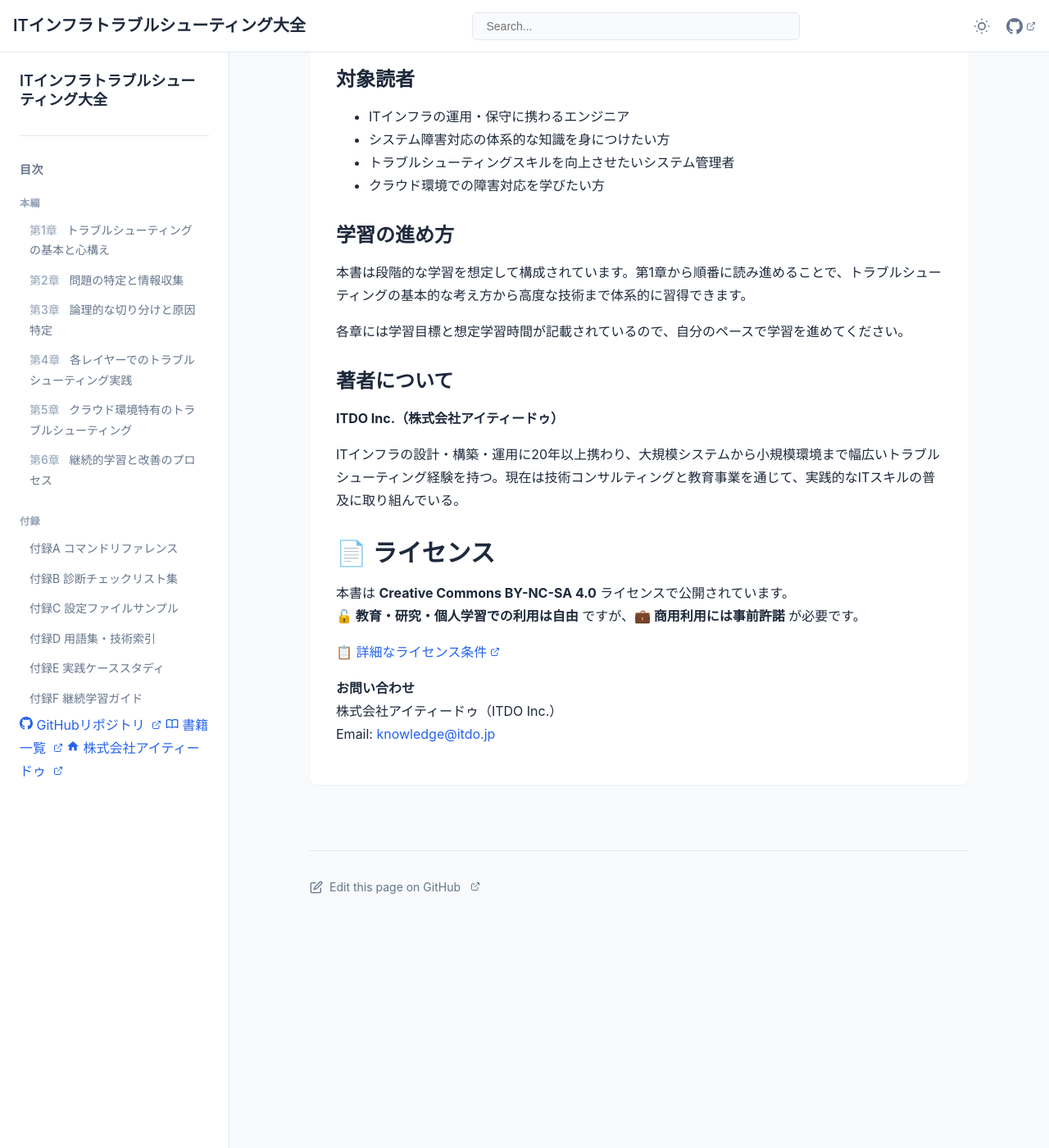
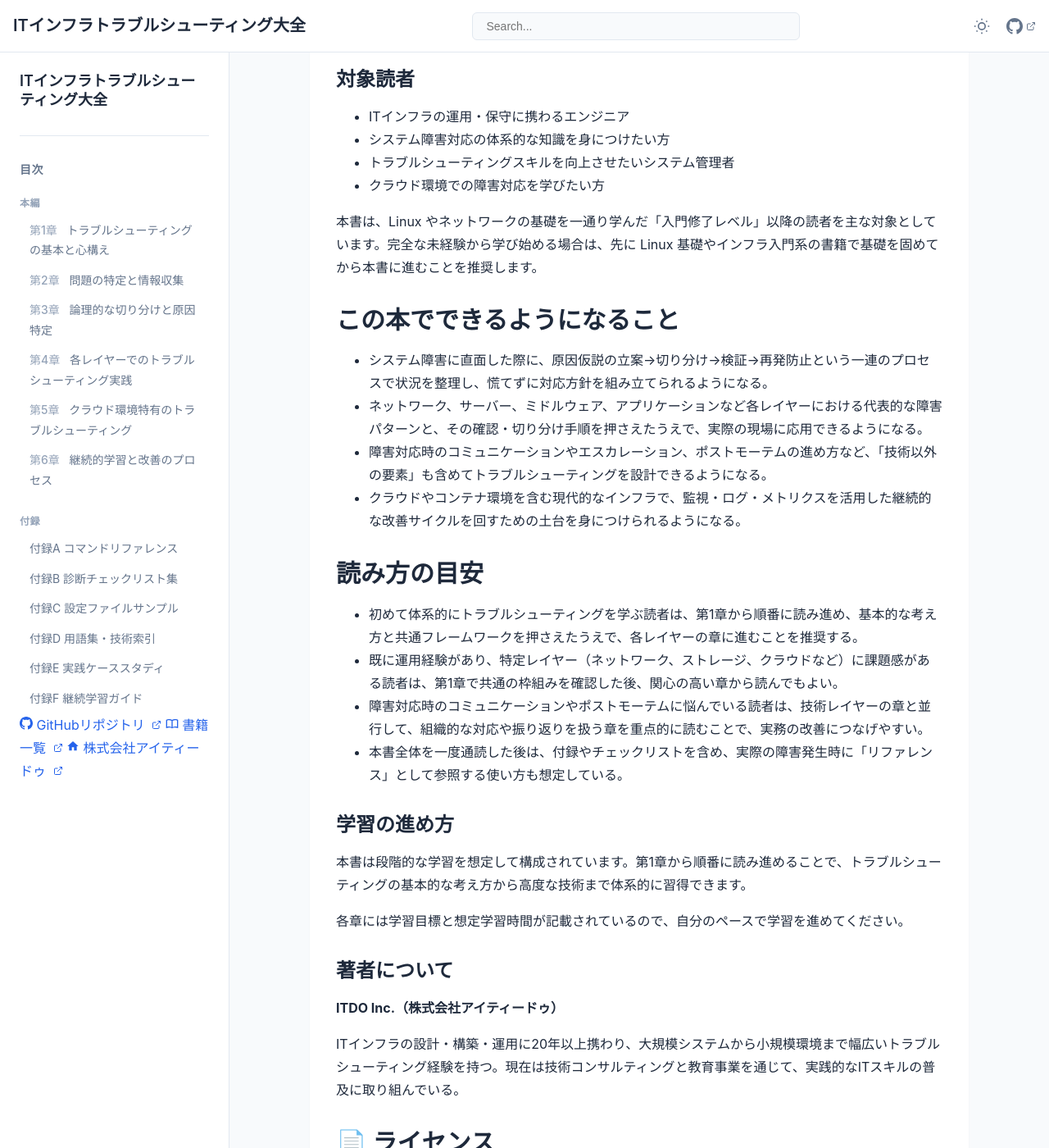
Before and after one commit to itdojp/IT-infra-troubleshooting-book, a Jekyll site: the page built from docs/index.md, in a window 1280 px wide and 1400 px high, scrolled down 559 px. Shown: the whole window at 82% size. Built offline with Jekyll 4.4.1, drawn with Linux system fonts in a browser that asks for light colours; before the commit the page ends 1689 px from its top, so only the background shows below that.

Commit message:
docs: 統一方針に沿ったメタ情報の追加 (#47)
* docs: clarify target level and incident templates

* Add top-level meta sections (goals & reading guide)

* docs: clarify checklist note formatting

```diff
--- a/docs/index.md
+++ b/docs/index.md
@@ -29,6 +29,22 @@ order: 0
 - トラブルシューティングスキルを向上させたいシステム管理者
 - クラウド環境での障害対応を学びたい方
 
+本書は、Linux やネットワークの基礎を一通り学んだ「入門修了レベル」以降の読者を主な対象としています。完全な未経験から学び始める場合は、先に Linux 基礎やインフラ入門系の書籍で基礎を固めてから本書に進むことを推奨します。
+
+## この本でできるようになること
+
+- システム障害に直面した際に、原因仮説の立案→切り分け→検証→再発防止という一連のプロセスで状況を整理し、慌てずに対応方針を組み立てられるようになる。
+- ネットワーク、サーバー、ミドルウェア、アプリケーションなど各レイヤーにおける代表的な障害パターンと、その確認・切り分け手順を押さえたうえで、実際の現場に応用できるようになる。
+- 障害対応時のコミュニケーションやエスカレーション、ポストモーテムの進め方など、「技術以外の要素」も含めてトラブルシューティングを設計できるようになる。
+- クラウドやコンテナ環境を含む現代的なインフラで、監視・ログ・メトリクスを活用した継続的な改善サイクルを回すための土台を身につけられるようになる。
+
+## 読み方の目安
+
+- 初めて体系的にトラブルシューティングを学ぶ読者は、第1章から順番に読み進め、基本的な考え方と共通フレームワークを押さえたうえで、各レイヤーの章に進むことを推奨する。
+- 既に運用経験があり、特定レイヤー（ネットワーク、ストレージ、クラウドなど）に課題感がある読者は、第1章で共通の枠組みを確認した後、関心の高い章から読んでもよい。
+- 障害対応時のコミュニケーションやポストモーテムに悩んでいる読者は、技術レイヤーの章と並行して、組織的な対応や振り返りを扱う章を重点的に読むことで、実務の改善につなげやすい。
+- 本書全体を一度通読した後は、付録やチェックリストを含め、実際の障害発生時に「リファレンス」として参照する使い方も想定している。
+
 ### 学習の進め方
 
 本書は段階的な学習を想定して構成されています。第1章から順番に読み進めることで、トラブルシューティングの基本的な考え方から高度な技術まで体系的に習得できます。
```
Also changed, not shown: docs/src/appendices/b.md (+1 -0 lines), docs/src/chapter-chapter01/index.md (+8 -2 lines), docs/src/chapter-chapter06/index.md (+2 -0 lines).
